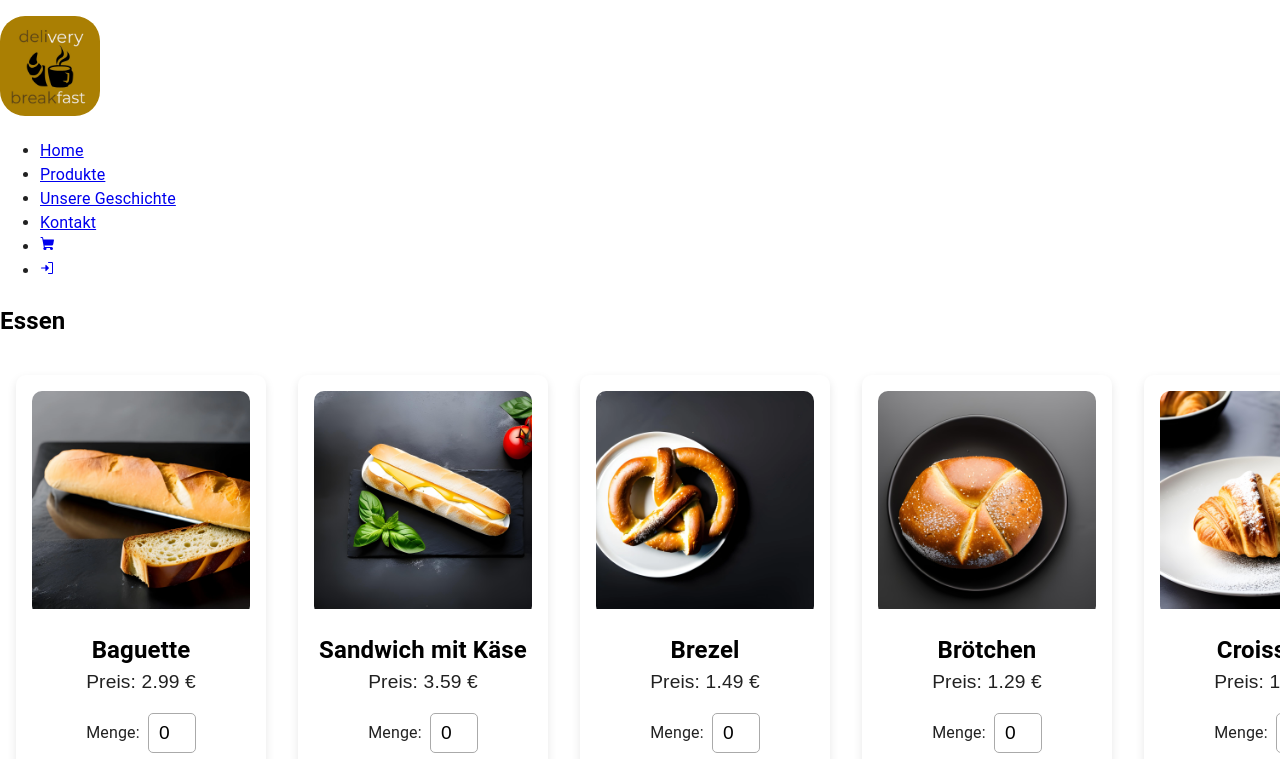
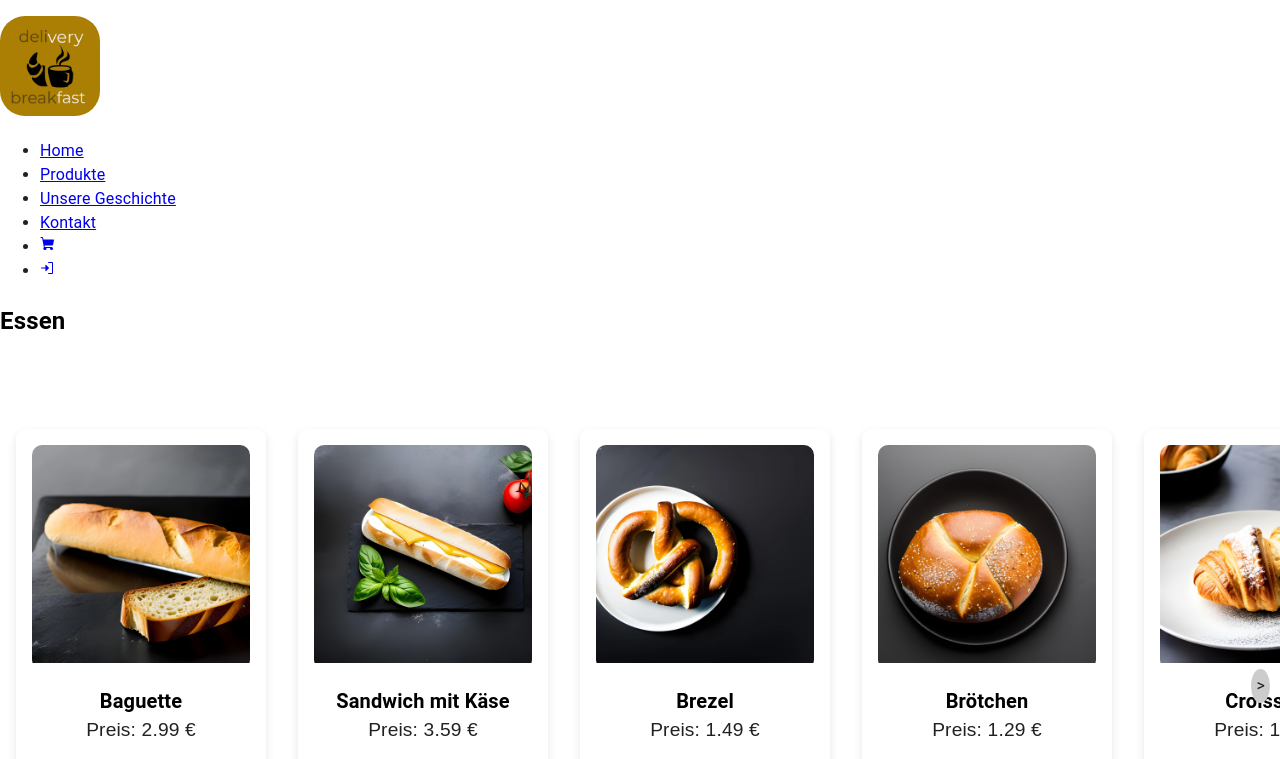
Before and after one commit to 2204Simon/Website-dynamisch, a React (Create React App) app in the folder my-app/: page /Produkte in a window 1280 px wide. Shown: the top 759 px of the page. Built offline with nearby package versions, Linux system fonts and the light colour scheme.

Commit message:
Aufräumarbeiten und funktionale Pfeile nach rechts und links

```diff
--- a/my-app/src/pages/general/toast.style.ts
+++ b/my-app/src/pages/general/toast.style.ts
@@ -1,14 +1,6 @@
-import { Bounce, Flip, Slide, ToastContainer, toast } from "react-toastify";
+import { Slide, toast } from "react-toastify";
 import "react-toastify/dist/ReactToastify.css";
-import styled from "styled-components";
 import { colors } from "./constants";
-
-const StyledToastContainer = styled(ToastContainer)`
-  .Toastify__toast-container {
-    width: 1200px;
-    height: 1200px;
-  }
-`; //Hier passt etwas noch nicht, Größe ändert sich leider nicht von den PushUps
 
 export const CustomToast = {
   error: (message: string) =>
@@ -57,5 +49,3 @@ export const CustomToast = {
       style: { backgroundColor: colors.white, color: colors.black },
     }),
 };
-
-export default StyledToastContainer;
--- a/my-app/src/pages/produkte/Produkt.tsx
+++ b/my-app/src/pages/produkte/Produkt.tsx
@@ -26,12 +26,13 @@ import EigetränkUndEierbrot from "../../img/Food/EigetränkUndEierbrot.webp";
 import KaffeeMitEiUndBrot from "../../img/Food/KaffeeMitEiUndBrot.webp";
 import OSaftMitFrüchtebrot from "../../img/Food/OSaftMitFrüchtebrot.webp";
 import OSaftUndOrangenbrot from "../../img/Food/OSaftUndOrangenbrot.webp";
+import ScrollContainer from "./Scroll";
 
 function Produkt() {
   return (
     <>
       <h2 style={{ color: colors.black }}>Essen</h2>
-      <div style={{ display: "flex", flexWrap: "nowrap", overflowX: "scroll" }}>
+      <ScrollContainer scrollAmount={200}>
         <ShoppingCard title={"Baguette"} price={2.99} image={BaguetteAlone} />
         <ShoppingCard
           title={"Sandwich mit Käse"}
@@ -57,7 +58,7 @@ function Produkt() {
           price={3.59}
           image={KäseBaguette}
         />
-      </div>
+      </ScrollContainer>
 
       <h2 style={{ color: colors.black }}>Getränke</h2>
       <div style={{ display: "flex", flexWrap: "nowrap", overflowX: "scroll" }}>
--- /dev/null
+++ b/my-app/src/pages/produkte/Scroll.tsx
@@ -0,0 +1,94 @@
+import React, { useRef, useEffect, useState } from "react";
+import styled from "styled-components";
+import { ArrowRight, ArrowLeft } from "phosphor-react";
+
+interface ScrollContainerProps {
+  children: React.ReactNode;
+  scrollAmount: number;
+  className?: string;
+}
+
+const ScrollContainer: React.FC<ScrollContainerProps> = ({
+  children,
+  scrollAmount,
+  className,
+}) => {
+  const containerRef = useRef<HTMLDivElement>(null);
+  const [scrollLeftVisible, setScrollLeftVisible] = useState(false);
+  const [scrollRightVisible, setScrollRightVisible] = useState(true);
+
+  const checkScroll = () => {
+    if (containerRef.current) {
+      setScrollLeftVisible(containerRef.current.scrollLeft > 0);
+      setScrollRightVisible(
+        containerRef.current.scrollLeft <
+          containerRef.current.scrollWidth - containerRef.current.clientWidth
+      );
+    }
+  };
+
+  const scrollLeft = () => {
+    if (containerRef.current) {
+      containerRef.current.scrollLeft -= scrollAmount;
+      checkScroll();
+    }
+  };
+
+  const scrollRight = () => {
+    if (containerRef.current) {
+      containerRef.current.scrollLeft += scrollAmount;
+      checkScroll();
+    }
+  };
+
+  useEffect(() => {
+    checkScroll();
+  }, []);
+
+  const ArrowContainer = styled.div`
+    position: relative;
+    top: 300px;
+    padding: 10px;
+    display: flex;
+    justify-content: space-between;
+  `;
+
+  const ArrowLeft = styled.div<{ visible: boolean }>`
+    cursor: pointer;
+    z-index: 1;
+    background-color: #ccc;
+    padding: 5px;
+    border-radius: 50%;
+    visibility: ${({ visible }) => (visible ? "visible" : "hidden")};
+  `;
+
+  const ArrowRight = styled.div<{ visible: boolean }>`
+    cursor: pointer;
+    z-index: 1;
+    background-color: #ccc;
+    padding: 5px;
+    border-radius: 50%;
+    visibility: ${({ visible }) => (visible ? "visible" : "hidden")};
+  `;
+
+  return (
+    <div className={className}>
+      <ArrowContainer>
+        <ArrowLeft visible={scrollLeftVisible} onClick={scrollLeft}>
+          {"<"}
+        </ArrowLeft>
+        <ArrowRight visible={scrollRightVisible} onClick={scrollRight}>
+          {">"}
+        </ArrowRight>
+      </ArrowContainer>
+      <div
+        style={{ display: "flex", flexWrap: "nowrap", overflowX: "hidden" }}
+        ref={containerRef}
+      >
+        {children}
+      </div>
+    </div>
+  );
+};
+
+export default ScrollContainer;
--- a/my-app/src/pages/produkte/styles/ShoppingCard.styles.ts
+++ b/my-app/src/pages/produkte/styles/ShoppingCard.styles.ts
@@ -38,7 +38,7 @@ export const Details = styled.div`
 
 export const Title = styled.h2`
   margin: 0;
-  font-size: 1.5rem;
+  font-size: 1.25rem;
   text-align: center;
   color: ${colors.black};
 `;
```
